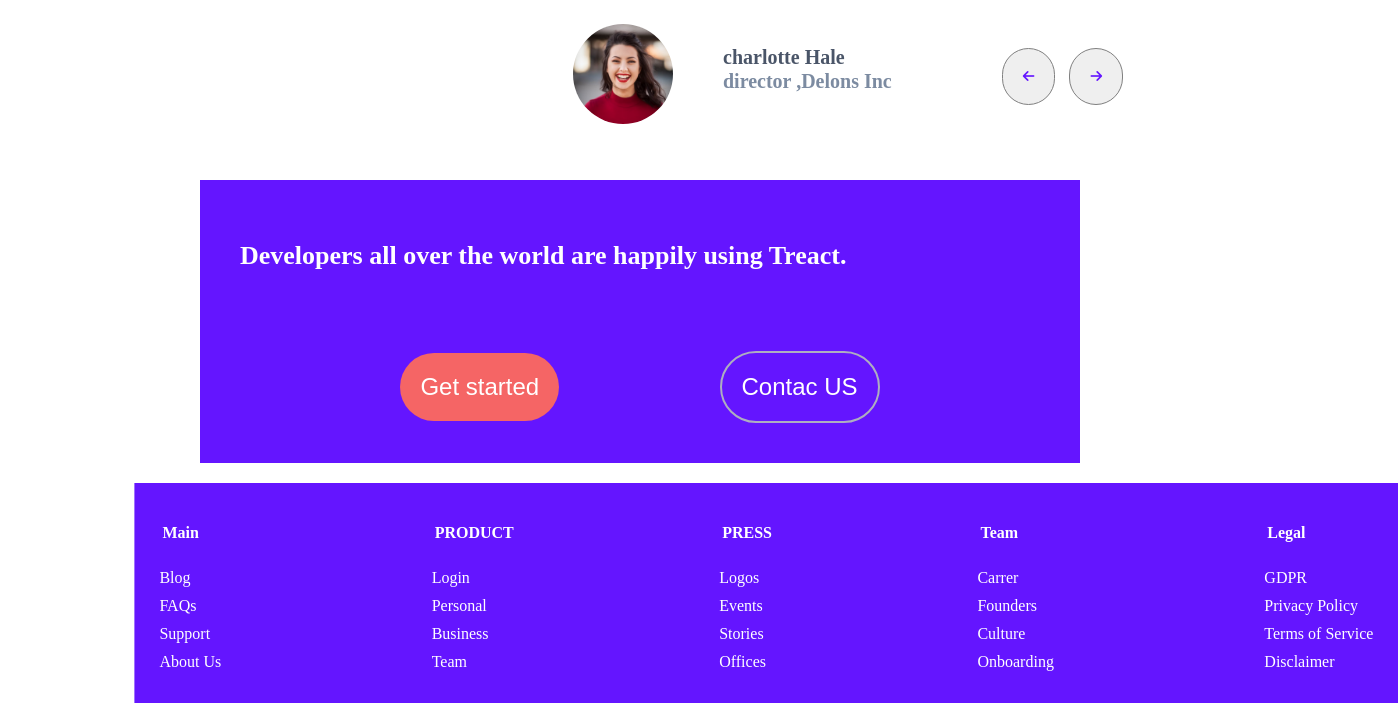
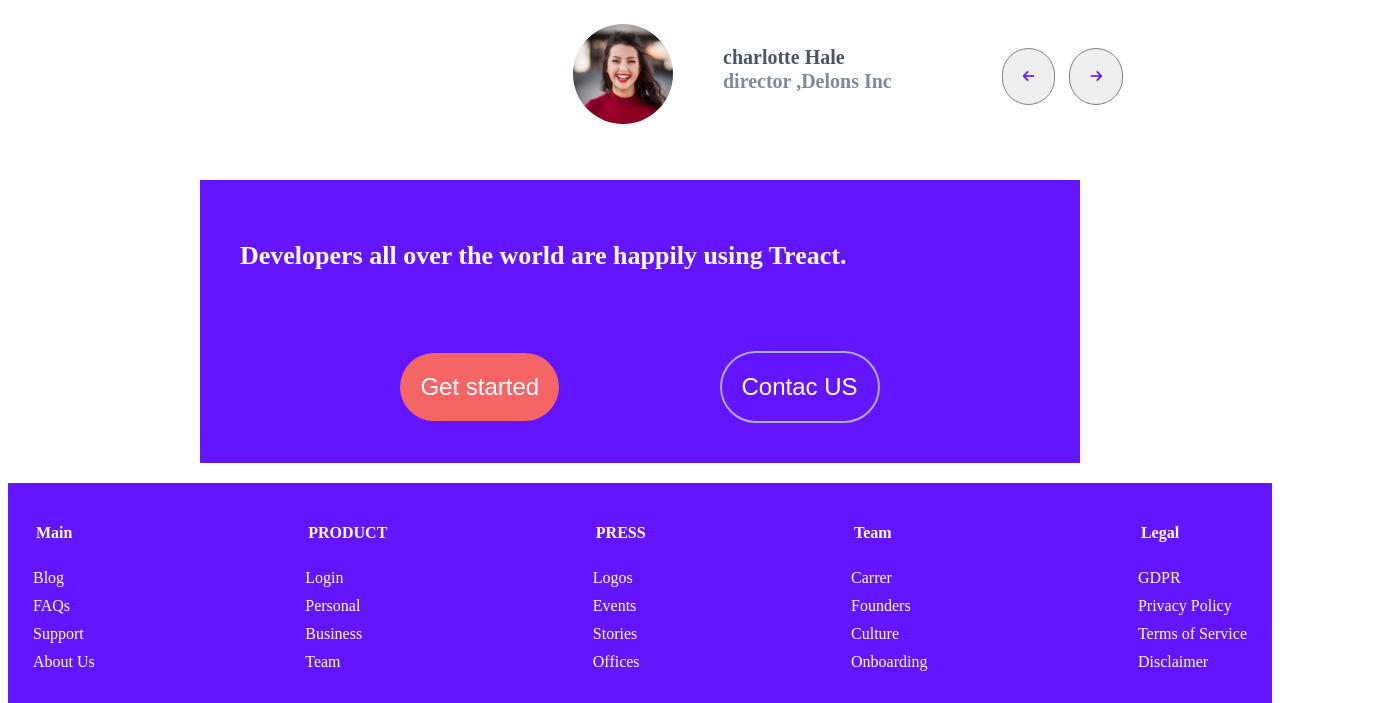
Before and after one commit to manishareddykodicherla-frontend/final-project, a plain HTML site: page index.html in a window 1280 px wide. Shown: the part 4103-4806 px from the top of the page, 1398 px wide, since content can reach past the window. Drawn offline with Linux system fonts and the light colour scheme.

```diff
--- a/styles.css
+++ b/styles.css
@@ -674,9 +674,7 @@
      background-color: #6415ff;
      margin-top: 20px;
      width:100%;
-     max-width: 1280px;
-     transform: translateX(10%);
-}
+
 .footer{
 
   display: flex;
```
